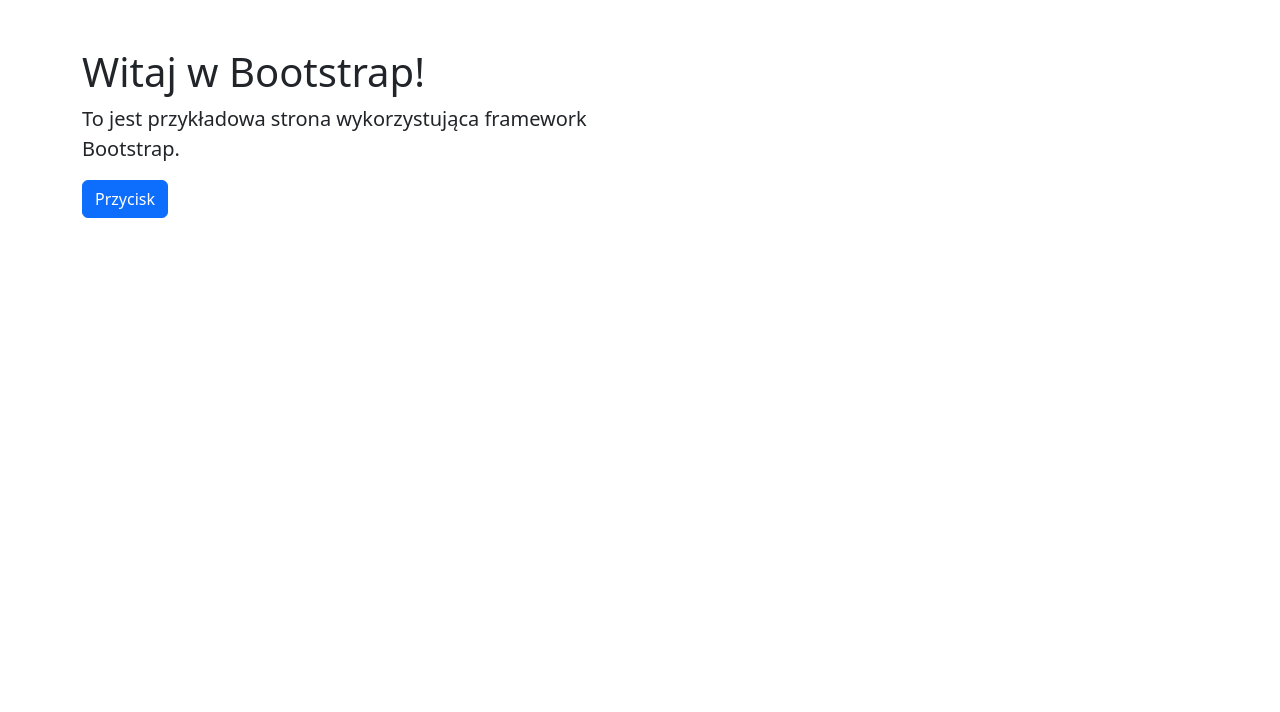
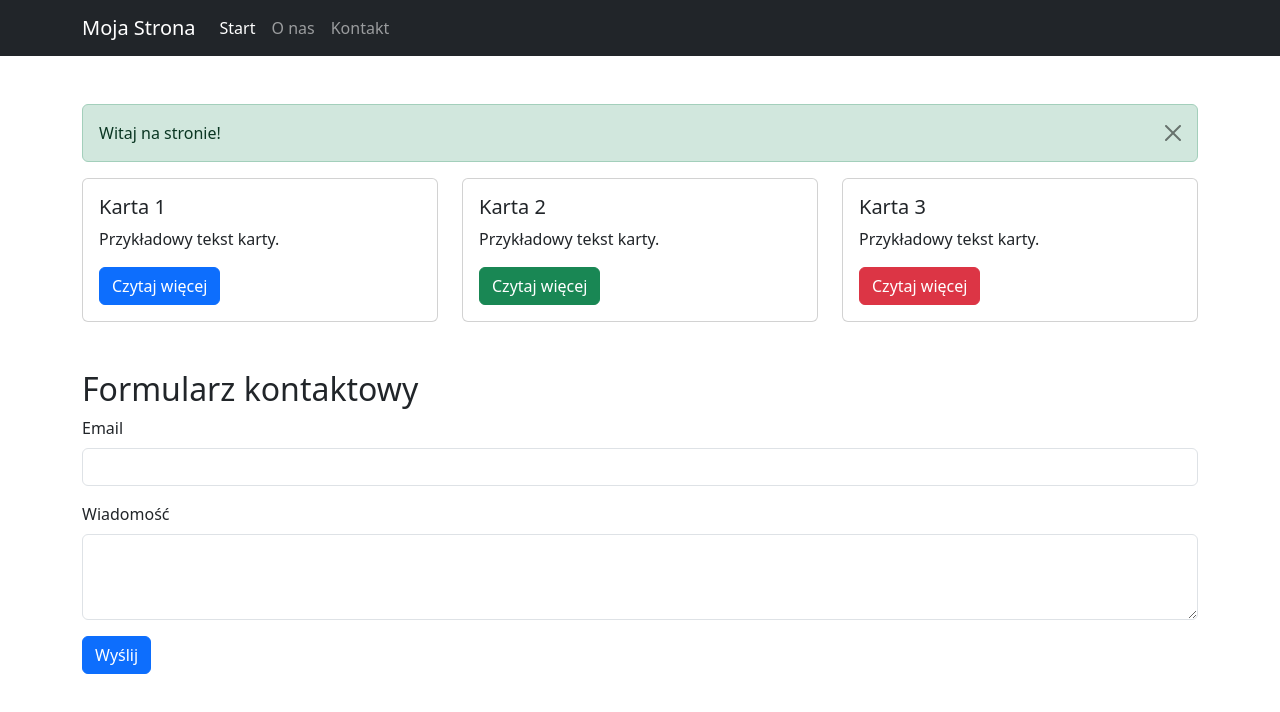
Before and after one commit to rtsikora/PK_GIK, a plain HTML site: page index.html in a window 1280 px wide. Drawn offline with nearby package versions, Linux system fonts and the light colour scheme.

Commit message:
Update index.html

```diff
--- a/index.html
+++ b/index.html
@@ -3,23 +3,89 @@
 <head>
     <meta charset="UTF-8">
     <meta name="viewport" content="width=device-width, initial-scale=1.0">
-    <title>Moja strona z Bootstrap</title>
-    <!-- Link do CSS Bootstrapa -->
+    <title>Strona z Bootstrap</title>
     <link href="https://cdn.jsdelivr.net/npm/bootstrap@5.3.3/dist/css/bootstrap.min.css" rel="stylesheet">
 </head>
 <body>
-    <!-- Przykładowa treść z wykorzystaniem klas Bootstrapa -->
+    <!-- Navbar -->
+    <nav class="navbar navbar-expand-lg navbar-dark bg-dark">
+        <div class="container">
+            <a class="navbar-brand" href="#">Moja Strona</a>
+            <button class="navbar-toggler" type="button" data-bs-toggle="collapse" data-bs-target="#navbarNav">
+                <span class="navbar-toggler-icon"></span>
+            </button>
+            <div class="collapse navbar-collapse" id="navbarNav">
+                <ul class="navbar-nav">
+                    <li class="nav-item">
+                        <a class="nav-link active" href="#">Start</a>
+                    </li>
+                    <li class="nav-item">
+                        <a class="nav-link" href="#">O nas</a>
+                    </li>
+                    <li class="nav-item">
+                        <a class="nav-link" href="#">Kontakt</a>
+                    </li>
+                </ul>
+            </div>
+        </div>
+    </nav>
+
+    <!-- Główna treść -->
     <div class="container mt-5">
+        <!-- Alert -->
+        <div class="alert alert-success alert-dismissible fade show">
+            Witaj na stronie!
+            <button type="button" class="btn-close" data-bs-dismiss="alert"></button>
+        </div>
+
+        <!-- Karty -->
         <div class="row">
-            <div class="col-md-6">
-                <h1>Witaj w Bootstrap!</h1>
-                <p class="lead">To jest przykładowa strona wykorzystująca framework Bootstrap.</p>
-                <button class="btn btn-primary">Przycisk</button>
+            <div class="col-md-4">
+                <div class="card">
+                    <div class="card-body">
+                        <h5 class="card-title">Karta 1</h5>
+                        <p class="card-text">Przykładowy tekst karty.</p>
+                        <button class="btn btn-primary">Czytaj więcej</button>
+                    </div>
+                </div>
             </div>
+            <div class="col-md-4">
+                <div class="card">
+                    <div class="card-body">
+                        <h5 class="card-title">Karta 2</h5>
+                        <p class="card-text">Przykładowy tekst karty.</p>
+                        <button class="btn btn-success">Czytaj więcej</button>
+                    </div>
+                </div>
+            </div>
+            <div class="col-md-4">
+                <div class="card">
+                    <div class="card-body">
+                        <h5 class="card-title">Karta 3</h5>
+                        <p class="card-text">Przykładowy tekst karty.</p>
+                        <button class="btn btn-danger">Czytaj więcej</button>
+                    </div>
+                </div>
+            </div>
+        </div>
+
+        <!-- Formularz -->
+        <div class="mt-5">
+            <h2>Formularz kontaktowy</h2>
+            <form>
+                <div class="mb-3">
+                    <label class="form-label">Email</label>
+                    <input type="email" class="form-control">
+                </div>
+                <div class="mb-3">
+                    <label class="form-label">Wiadomość</label>
+                    <textarea class="form-control" rows="3"></textarea>
+                </div>
+                <button type="submit" class="btn btn-primary">Wyślij</button>
+            </form>
         </div>
     </div>
 
-    <!-- Skrypty Bootstrapa (umieszczone przed zamknięciem body) -->
     <script src="https://cdn.jsdelivr.net/npm/bootstrap@5.3.3/dist/js/bootstrap.bundle.min.js"></script>
 </body>
 </html>
```
